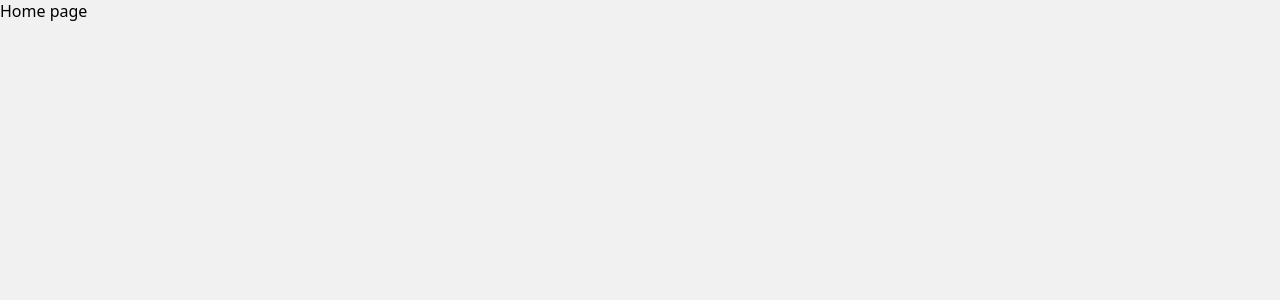
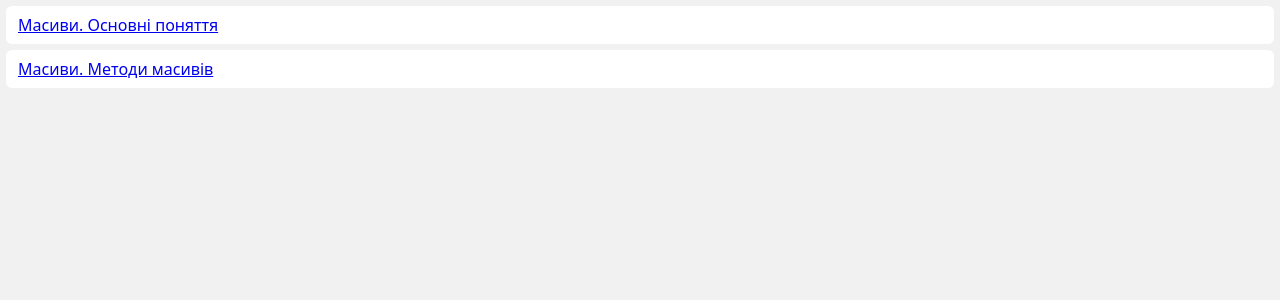
Before and after one commit to TarasTsupryk/learn-js, a React (Create React App) app: page / in a window 1280 px wide. Shown: the top 300 px of the page. Built offline with nearby package versions, Linux system fonts and the light colour scheme.

Commit message:
Add task page

```diff
--- /dev/null
+++ b/src/common/error.js
@@ -0,0 +1,5 @@
+const error = {
+  TASK_DOES_NOT_EXIST: "Такої задачі не існує",
+};
+
+export default error;
--- /dev/null
+++ b/src/components/paper/Paper.jsx
@@ -0,0 +1,11 @@
+import ClassNames from "./styles.module.css";
+
+const Paper = ({ children, className, ...props }) => {
+  return (
+    <div className={`${ClassNames.paper} ${className}`} {...props}>
+      {children}
+    </div>
+  );
+};
+
+export default Paper;
--- /dev/null
+++ b/src/components/paper/styles.module.css
@@ -0,0 +1,6 @@
+.paper {
+  background-color: white;
+  border-radius: var(--spacing6);
+  box-shadow: 0px 0px 0px var(--black-transparent-light);
+  padding: var(--spacing8) var(--spacing12);
+}
--- /dev/null
+++ b/src/components/taskLink/TaskLink.jsx
@@ -0,0 +1,13 @@
+import { Link } from "react-router-dom";
+import Paper from "../paper/Paper";
+import ClassNames from './styles.module.css';
+
+const TaskLink = ({ text, href }) => {
+  return (
+    <Paper className={ClassNames.taskLink}>
+      <Link to={href}>{text}</Link>
+    </Paper>
+  );
+};
+
+export default TaskLink;
--- /dev/null
+++ b/src/components/taskLink/styles.module.css
@@ -0,0 +1,3 @@
+.taskLink {
+  margin: var(--spacing6);
+}
--- a/src/index.css
+++ b/src/index.css
@@ -11,4 +11,12 @@ body {
 :root {
   /* colors */
   --background-primary: rgb(241, 241, 241);
+  --black-transparent-light: rgba(0, 0, 0, 0.15);
+
+  /* sizes */
+  --spacing4: 4px;
+  --spacing6: 6px;
+  --spacing8: 8px;
+  --spacing10: 10px;
+  --spacing12: 12px;
 }
--- /dev/null
+++ b/src/mock/listOfTasks.jsx
@@ -0,0 +1,18 @@
+const SIZES_OF_TASK = {
+  SMALL: "Легкий рівень",
+  MEDIUM: "Середній рівень",
+  BIG: "Важкий рівень",
+};
+
+function Task(name, text, size) {
+  this.name = name;
+  this.text = text;
+  this.size = size;
+}
+
+const listOfTasks = [
+  new Task("Масиви. Основні поняття", "Вивчити масиви", SIZES_OF_TASK.MEDIUM),
+  new Task("Масиви. Методи масивів", "Вивчити методи масивів масиви", SIZES_OF_TASK.MEDIUM),
+];
+
+export default listOfTasks;
--- a/src/pages/app/App.routes.jsx
+++ b/src/pages/app/App.routes.jsx
@@ -8,7 +8,7 @@ const appRoutes = [
     element: <HomePage />,
   },
   {
-    path: routes.TASK,
+    path: `${routes.TASK}/:taskId`,
     element: <TaskPage />,
   },
 ];
--- a/src/pages/home/HomePage.jsx
+++ b/src/pages/home/HomePage.jsx
@@ -1,9 +1,17 @@
+import listOfTasks from "../../mock/listOfTasks";
+import TaskLink from "../../components/taskLink/TaskLink";
+import routes from "../../common/routes";
+
 const HomePage = () => {
-    return (
+  return (
+    <div>
       <div>
-        Home page
+        {listOfTasks.map((task, index) => (
+          <TaskLink text={task.name} href={`${routes.TASK}/${index}`} />
+        ))}
       </div>
-    );
-  };
+    </div>
+  );
+};
 
-  export default HomePage;
+export default HomePage;
--- a/src/pages/task/TaskPage.jsx
+++ b/src/pages/task/TaskPage.jsx
@@ -1,7 +1,21 @@
+import { useParams } from "react-router-dom";
+import listOfTasks from "../../mock/listOfTasks";
+import error from "../../common/error";
+
 const TaskPage = () => {
+  const { taskId } = useParams();
+  const task = listOfTasks[taskId];
+
+  if (!task) return error.TASK_DOES_NOT_EXIST;
+
+  const { name, text, size } = task;
+
   return (
     <div>
-      Taks page
+      Задача номер №{taskId}
+      <div>{name}</div>
+      <div>{text}</div>
+      <div>{size}</div>
     </div>
   );
 };
```
